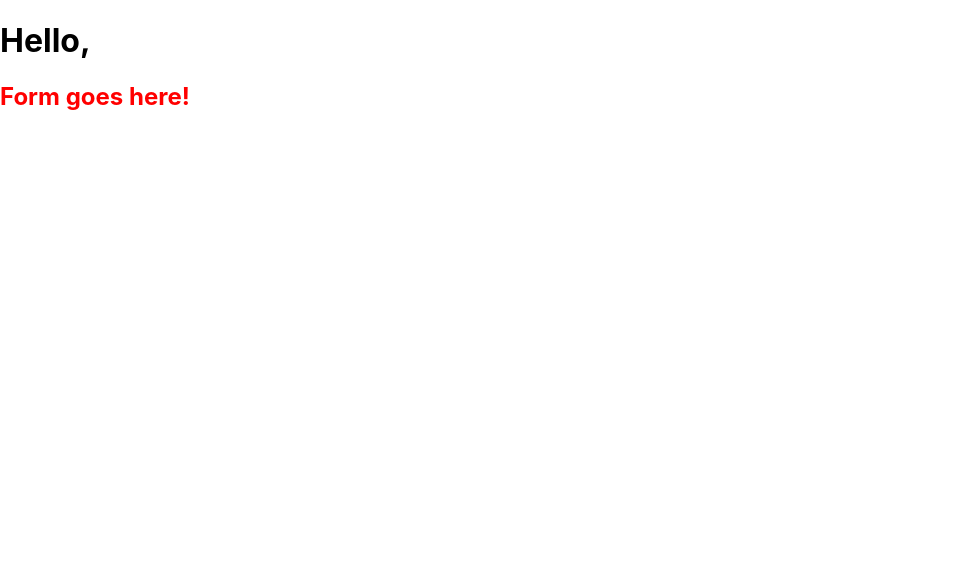
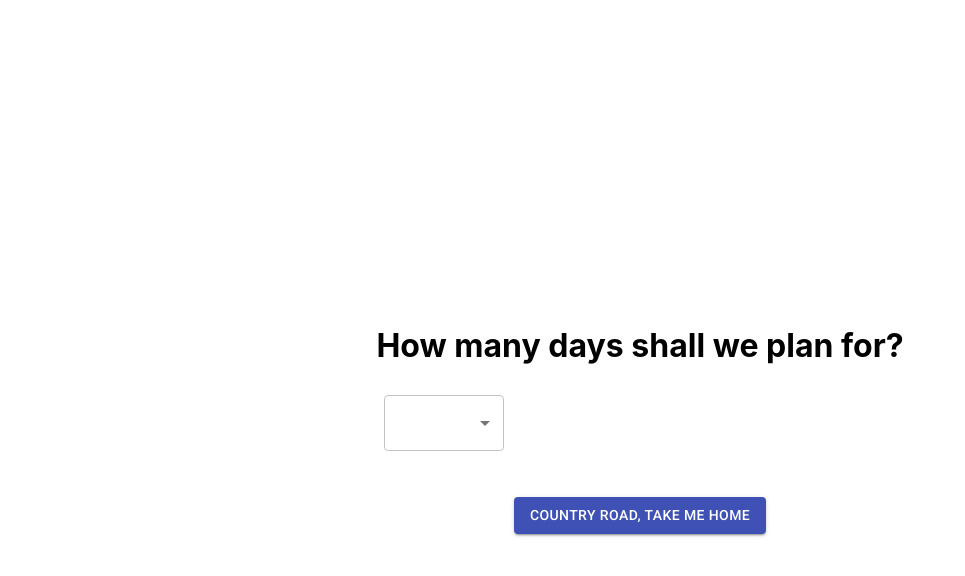
Before and after one commit to super-supper/front-end, a Next.js app: page /dashboard in a window 1280 px wide. Shown: the top 576 px of the page, without its empty margins (0-965 px from the left). Built offline with nearby package versions, Linux system fonts and the light colour scheme.

Commit message:
adds a dropdown form to select number of days

```diff
--- a/package.json
+++ b/package.json
@@ -8,6 +8,7 @@
     "start": "next start"
   },
   "dependencies": {
+    "@material-ui/core": "^4.11.2",
     "next": "10.0.4",
     "react": "17.0.1",
     "react-dom": "17.0.1"
--- /dev/null
+++ b/pages/_document.tsx
@@ -0,0 +1,31 @@
+import Document, { Html, Head, Main, NextScript } from "next/document";
+
+class MyDocument extends Document {
+  static async getInitialProps(ctx) {
+    const initialProps = await Document.getInitialProps(ctx);
+    return { ...initialProps };
+  }
+
+  render() {
+    return (
+      <Html>
+        <Head>
+          <link
+            rel="stylesheet"
+            href="https://fonts.googleapis.com/css?family=Roboto:300,400,500,700&display=swap"
+          />
+          <link
+            rel="stylesheet"
+            href="https://fonts.googleapis.com/icon?family=Material+Icons"
+          />
+        </Head>
+        <body>
+          <Main />
+          <NextScript />
+        </body>
+      </Html>
+    );
+  }
+}
+
+export default MyDocument;
--- a/pages/dashboard.tsx
+++ b/pages/dashboard.tsx
@@ -1,10 +1,58 @@
-import styles from '../styles/Dashboard.module.css'
+import React, { useState } from "react";
+import Link from 'next/link'
 
-export default function Dashboard(props) {
-    return (
+import styles from "../styles/dashboard.module.css";
+import FormControl from "@material-ui/core/FormControl";
+import MenuItem from "@material-ui/core/MenuItem";
+import Select from "@material-ui/core/Select";
+import Button from "@material-ui/core/Button";
+import { makeStyles } from "@material-ui/core/styles";
+
+const useStyles = makeStyles((theme) => ({
+  formControl: {
+    margin: theme.spacing(1),
+    minWidth: 120,
+  },
+  selectEmpty: {
+    marginTop: theme.spacing(2),
+  },
+}));
+
+export default function Dashboard() {
+  const classes = useStyles();
+  const [days, setDays] = useState("");
+
+  const handleChange = (event) => {
+    setDays(event.target.value);
+  };
+
+  return (
+    <div className={styles.container}>
+      <div className={styles.heading}>
         <form>
-            <h1>Hello,{props.name}</h1>
-            <h2 className={styles.red}>Form goes here!</h2>
+          <h1>How many days shall we plan for?</h1>
+          <FormControl variant="outlined" className={classes.formControl}>
+            <Select
+              labelId="demo-simple-select-outlined-label"
+              id="demo-simple-select-outlined"
+              value={days}
+              onChange={handleChange}
+              label="Days"
+            >
+              <MenuItem value={5}>Five</MenuItem>
+              <MenuItem value={7}>Seven</MenuItem>
+              <MenuItem value={10}>Ten</MenuItem>
+            </Select>
+          </FormControl>
         </form>
-    )
+      </div>
+      <div className={styles.footer}>
+        <Link href="/">
+          <Button variant="contained" color="primary">
+            country road, take me home
+          </Button>
+        </Link>
+      </div>
+    </div>
+  );
 }
--- a/styles/Dashboard.module.css
+++ b/styles/Dashboard.module.css
@@ -1,5 +1,17 @@
+.container {
+    display: flex;
+    align-items: center;
+    justify-content: center;
+    flex-direction: column;
+    height: 100vh
+}
+.heading {
+    width: auto;
+    height: 100;
+    margin: 3%;
 
+}
 
-.red {
-    color: red
+.footer {
+
 }
--- a/styles/Home.module.css
+++ b/styles/Home.module.css
@@ -1,122 +1,10 @@
 .container {
-  min-height: 100vh;
-  padding: 0 0.5rem;
-  display: flex;
-  flex-direction: column;
-  justify-content: center;
-  align-items: center;
+    display: flex;
+    align-items: center;
+    justify-content: center;
+
 }
 
-.main {
-  padding: 5rem 0;
-  flex: 1;
-  display: flex;
-  flex-direction: column;
-  justify-content: center;
-  align-items: center;
+.heading {
+    margin-top: 18rem;
 }
-
-.footer {
-  width: 100%;
-  height: 100px;
-  border-top: 1px solid #eaeaea;
-  display: flex;
-  justify-content: center;
-  align-items: center;
-}
-
-.footer img {
-  margin-left: 0.5rem;
-}
-
-.footer a {
-  display: flex;
-  justify-content: center;
-  align-items: center;
-}
-
-.title a {
-  color: #0070f3;
-  text-decoration: none;
-}
-
-.title a:hover,
-.title a:focus,
-.title a:active {
-  text-decoration: underline;
-}
-
-.title {
-  margin: 0;
-  line-height: 1.15;
-  font-size: 4rem;
-}
-
-.title,
-.description {
-  text-align: center;
-}
-
-.description {
-  line-height: 1.5;
-  font-size: 1.5rem;
-}
-
-.code {
-  background: #fafafa;
-  border-radius: 5px;
-  padding: 0.75rem;
-  font-size: 1.1rem;
-  font-family: Menlo, Monaco, Lucida Console, Liberation Mono, DejaVu Sans Mono,
-    Bitstream Vera Sans Mono, Courier New, monospace;
-}
-
-.grid {
-  display: flex;
-  align-items: center;
-  justify-content: center;
-  flex-wrap: wrap;
-  max-width: 800px;
-  margin-top: 3rem;
-}
-
-.card {
-  margin: 1rem;
-  flex-basis: 45%;
-  padding: 1.5rem;
-  text-align: left;
-  color: inherit;
-  text-decoration: none;
-  border: 1px solid #eaeaea;
-  border-radius: 10px;
-  transition: color 0.15s ease, border-color 0.15s ease;
-}
-
-.card:hover,
-.card:focus,
-.card:active {
-  color: #0070f3;
-  border-color: #0070f3;
-}
-
-.card h3 {
-  margin: 0 0 1rem 0;
-  font-size: 1.5rem;
-}
-
-.card p {
-  margin: 0;
-  font-size: 1.25rem;
-  line-height: 1.5;
-}
-
-.logo {
-  height: 1em;
-}
-
-@media (max-width: 600px) {
-  .grid {
-    width: 100%;
-    flex-direction: column;
-  }
-}
```
Also changed, not shown: pages/index.tsx (+15 -5 lines), 1 other file (tests, documents, lock files or other folders).
